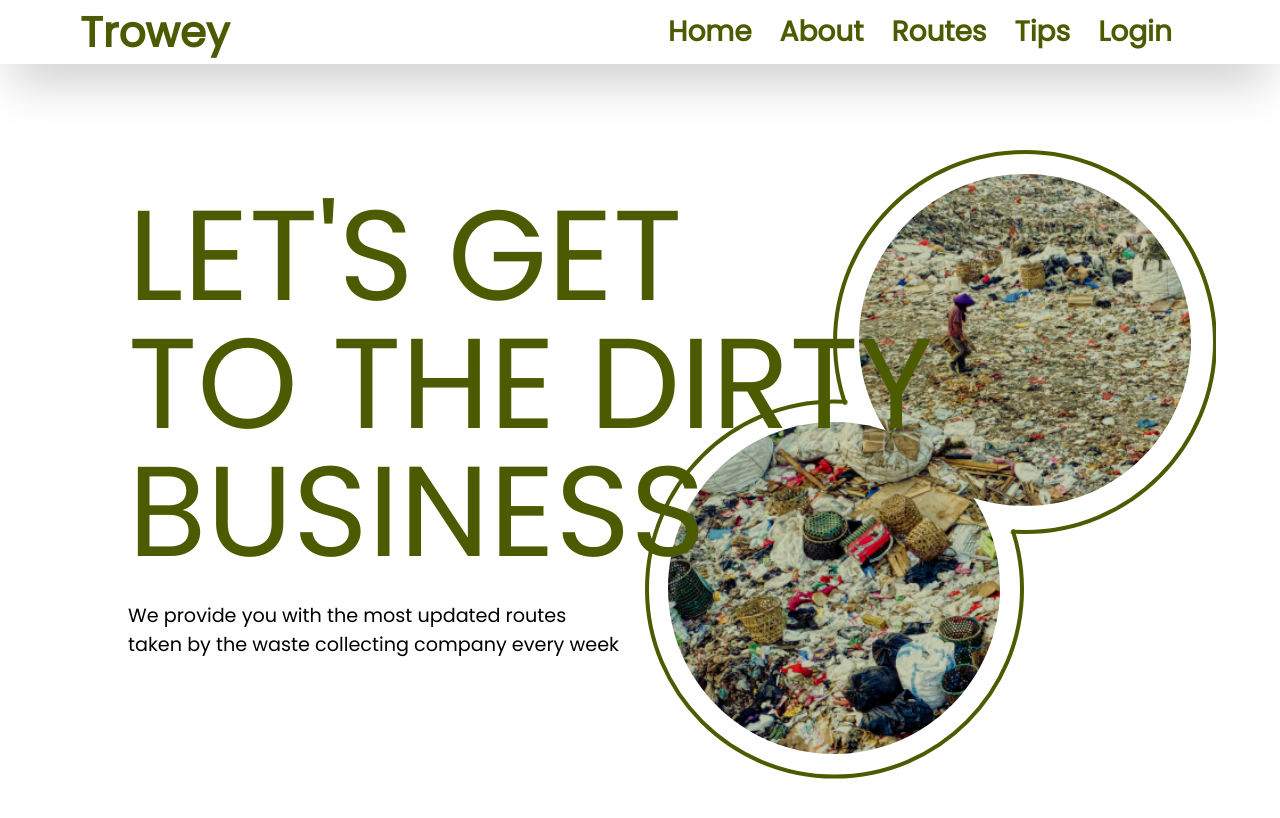
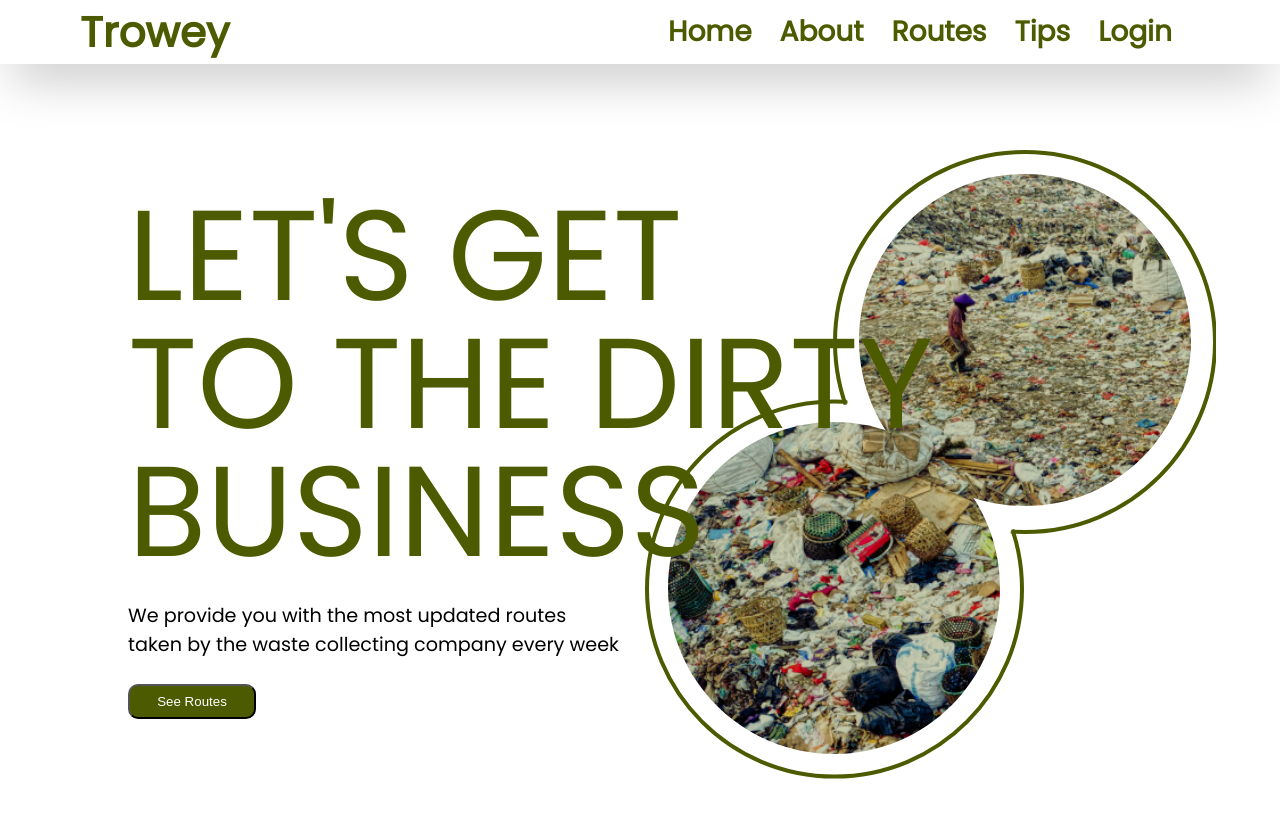
Before and after one commit to xennia316/trowey-prod, a React (Create React App) app in the folder client/: page / in a window 1280 px wide. Shown: the top 818 px of the page. Built offline with nearby package versions, Linux system fonts and the light colour scheme.

Commit message:
Adjusted Styling

```diff
--- /dev/null
+++ b/client/src/Components/Buttons/Button.component.jsx
@@ -0,0 +1,12 @@
+import React from "react";
+import styles from "./Button.module.css";
+
+const Button = ({ props }) => {
+  return (
+    <section className={`${styles.buttonSection}`}>
+      <button className={`${styles.button}`}>{props}</button>
+    </section>
+  );
+};
+
+export default Button;
--- /dev/null
+++ b/client/src/Components/Buttons/Button.module.css
@@ -0,0 +1,7 @@
+.button {
+    padding: 0.5rem 1rem;
+    background-color: #4c5b00;
+    color: #fff;
+    border-radius: 10px;
+    width: 8rem;
+}
--- a/client/src/Components/index.js
+++ b/client/src/Components/index.js
@@ -1,4 +1,5 @@
 import Example from "./Example/Example.component";
 import NavBar from "./NavBar/NavBar.component";
+import Button from "./Buttons/Button.component";
 
-export { Example, NavBar };
+export { Example, NavBar, Button };
--- a/client/src/Sections/Hero/Hero.section.jsx
+++ b/client/src/Sections/Hero/Hero.section.jsx
@@ -1,4 +1,5 @@
 import React from "react";
+import { Button } from "../../Components";
 import styles from "./Hero.module.css";
 
 const Hero = () => {
@@ -15,6 +16,8 @@ const Hero = () => {
         We provide you with the most updated routes <br />
         taken by the waste collecting company every week
       </section>
+      <br />
+      <Button props={"See Routes"} />
     </section>
   );
 };
```
